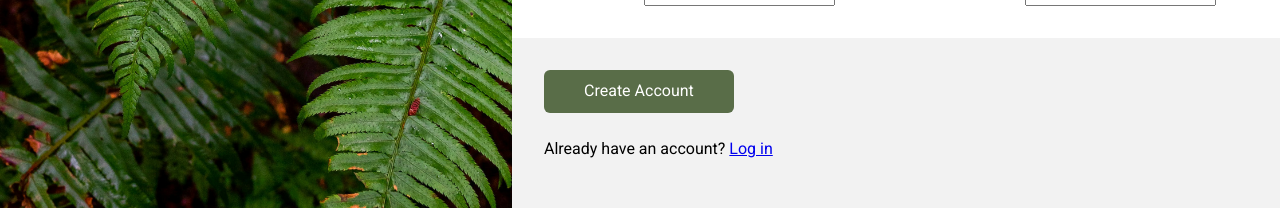
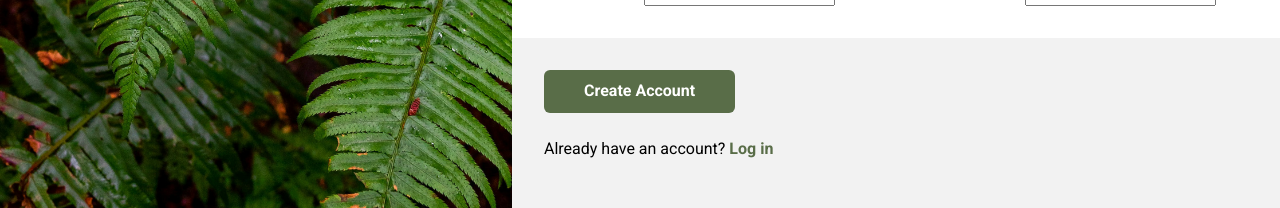
Before and after one commit to jdy7149/odin-sign-up-form, a plain HTML site: page index.html in a window 1280 px wide. Shown: the part 501-709 px from the top of the page. Drawn offline with Linux system fonts and the light colour scheme.

Commit message:
Add styles to Log in link

```diff
--- a/styles/styles.css
+++ b/styles/styles.css
@@ -77,4 +77,11 @@
     background-color: #596D48;
     border: none;
     border-radius: 6px;
+    font-weight: bold;
 }
+
+.bottom-container > div > a {
+    text-decoration: none;
+    font-weight: bold;
+    color: #596D48;
+}
```
